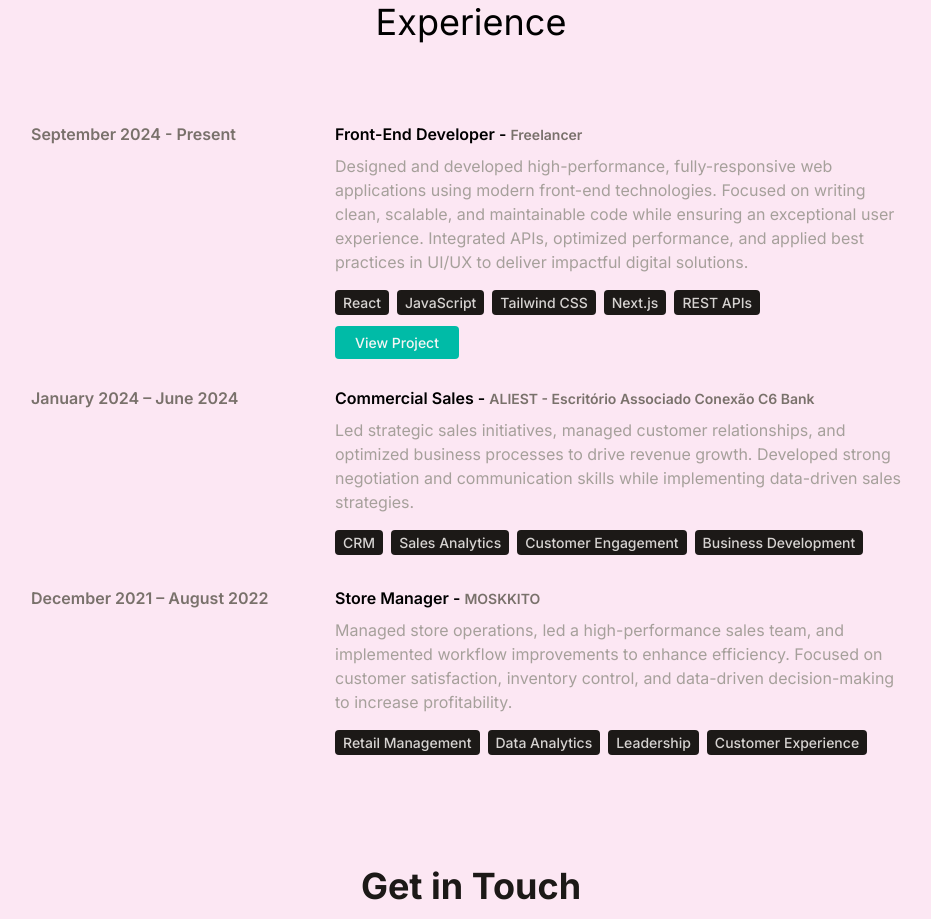
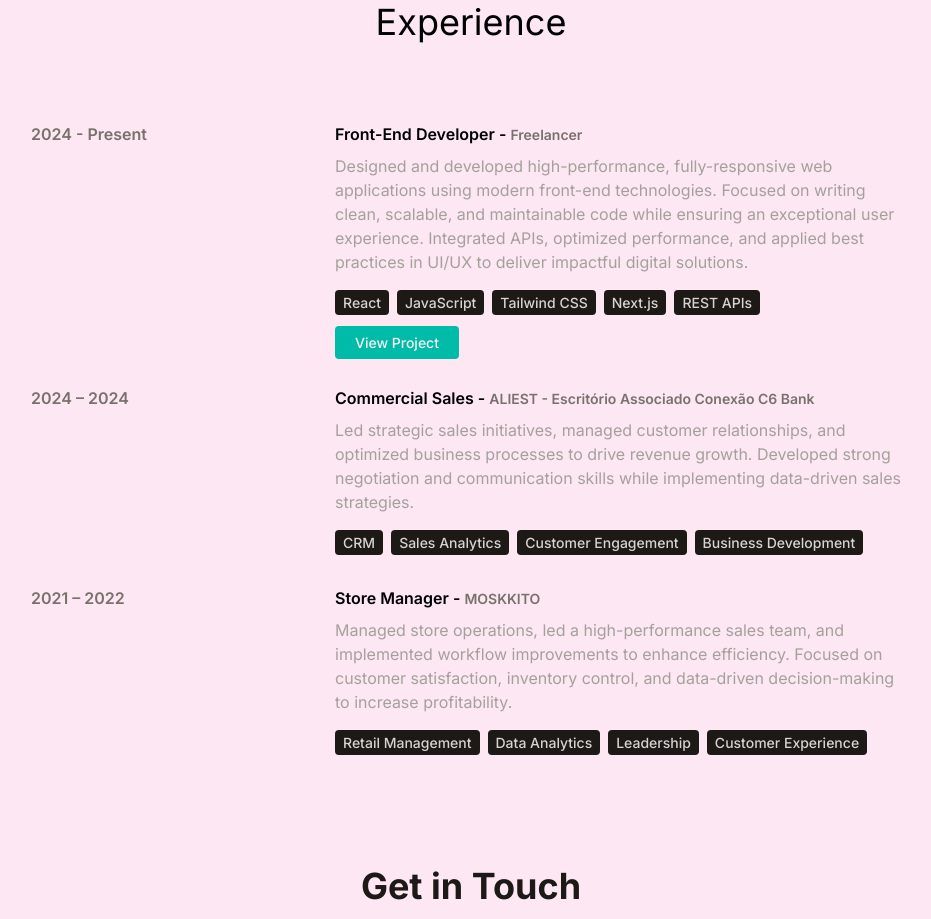
Before and after one commit to gabriellamsa/gabriella-portfolio, a React (Vite) app: page / in a window 1280 px wide. Shown: the part 2780-3699 px from the top of the page, without its empty margins (169-1100 px from the left). Built offline with nearby package versions, Linux system fonts and the light colour scheme; no server answers; a web font is replaced by a local one.

Commit message:
fix: update years experience data

```diff
--- a/src/assets/data/data.js
+++ b/src/assets/data/data.js
@@ -34,7 +34,7 @@ export const projects = [
 
 export const experiences = [
   {
-    year: "September 2024 - Present",
+    year: "2024 - Present",
     role: "Front-End Developer",
     company: "Freelancer",
     description: `Designed and developed high-performance, fully-responsive web applications using modern front-end technologies. Focused on writing clean, scalable, and maintainable code while ensuring an exceptional user experience. Integrated APIs, optimized performance, and applied best practices in UI/UX to deliver impactful digital solutions.`,
@@ -42,14 +42,14 @@ export const experiences = [
     projectLink: "https://github.com/gabriellamsa/purific-ar",
   },
   {
-    year: "January 2024 – June 2024",
+    year: "2024 – 2024",
     role: "Commercial Sales",
     company: "ALIEST - Escritório Associado Conexão C6 Bank",
     description: `Led strategic sales initiatives, managed customer relationships, and optimized business processes to drive revenue growth. Developed strong negotiation and communication skills while implementing data-driven sales strategies.`,
     technologies: ["CRM", "Sales Analytics", "Customer Engagement", "Business Development"],
   },
   {
-    year: "December 2021 – August 2022",
+    year: "2021 – 2022",
     role: "Store Manager",
     company: "MOSKKITO",
     description: `Managed store operations, led a high-performance sales team, and implemented workflow improvements to enhance efficiency. Focused on customer satisfaction, inventory control, and data-driven decision-making to increase profitability.`,
```
